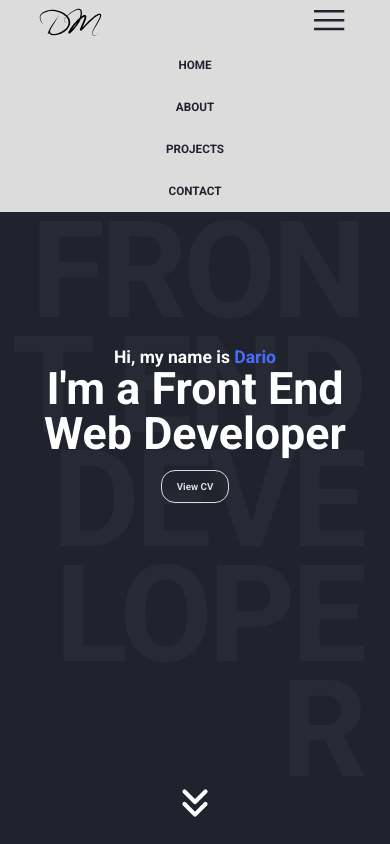
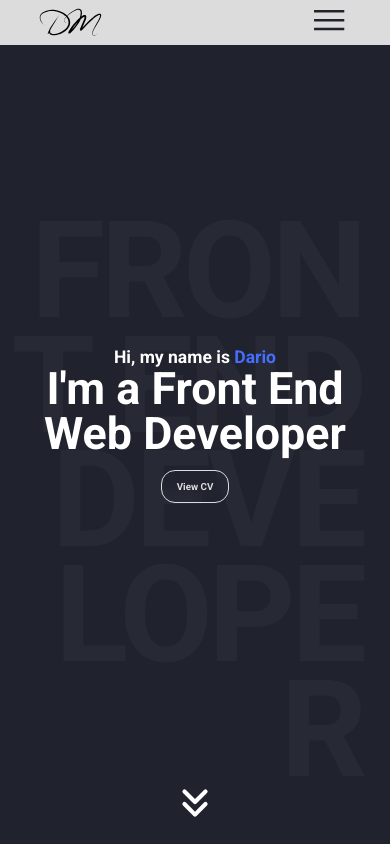
Before and after one commit to dariomartinovski/portfolio, a React (Create React App) app: page / in a window 390 px wide. Shown: the top 844 px of the page. Built offline with nearby package versions, Linux system fonts and the light colour scheme.

Commit message:
Navbar patch 1.0

```diff
--- a/src/App.js
+++ b/src/App.js
@@ -1,22 +1,13 @@
-import { useEffect, useState } from 'react';
 import { BrowserRouter } from 'react-router-dom';
 import Footer from './components/Footer';
 import Navbar from './components/Navbar';
 import Pages from './pages/Pages';
 
 function App() {
-  const [screenWidth, setScreenWidth] = useState();
-
-  useEffect(()=>{
-    window.addEventListener("resize", () => setScreenWidth(window.innerWidth));
-    return () => {
-      window.removeEventListener("resize", () => setScreenWidth(window.innerWidth));
-    }
-  },[screenWidth])
 
   return (
     <BrowserRouter basename={process.env.PUBLIC_URL}>
-      <Navbar screenWidth={screenWidth}/>
+      <Navbar/>
       <Pages/>
       <Footer/>
     </BrowserRouter>
--- a/src/components/Navbar.jsx
+++ b/src/components/Navbar.jsx
@@ -4,12 +4,21 @@ import { HashLink } from "react-router-hash-link";
 import logo from "../images/signature-logo.svg";
 import "../styles/Navbar.css";
 
-export default function Navbar({ screenWidth }) {
+export default function Navbar() {
   let [menuState, setMenuState] = useState(false);
 
+  const showMenu = () => {
+    window.innerWidth <= 650 ? setMenuState(false) : setMenuState(true);
+  };
+  const closeMenu = () => {
+    setMenuState(false);
+  };
+
   useEffect(() => {
-    screenWidth < 650 ? setMenuState(false) : setMenuState(true);
-  }, [screenWidth]);
+    showMenu();
+  }, []);
+
+  window.addEventListener("resize", showMenu);
 
   return (
     <nav>
@@ -28,19 +37,16 @@ export default function Navbar({ screenWidth }) {
       </button>
       {menuState && (
         <ul className="navlinks">
-          {/* <a href="#section1">
-            <li className="navlink">HOME</li>
-          </a> */}
-          <HashLink smooth to="/#home">
+          <HashLink smooth to="/#home" onClick={closeMenu}>
             <li className="navlink">HOME</li>
           </HashLink>
-          <HashLink smooth to="/#about">
+          <HashLink smooth to="/#about" onClick={closeMenu}>
             <li className="navlink">ABOUT</li>
           </HashLink>
-          <HashLink smooth to="/#projects">
+          <HashLink smooth to="/#projects" onClick={closeMenu}>
             <li className="navlink">PROJECTS</li>
           </HashLink>
-          <HashLink smooth to="/#contact">
+          <HashLink smooth to="/#contact" onClick={closeMenu}>
             <li className="navlink">CONTACT</li>
           </HashLink>
         </ul>
--- a/src/styles/Navbar.css
+++ b/src/styles/Navbar.css
@@ -77,7 +77,7 @@ nav .toggleButton svg{
         color: var(--offWhite);
     }
 }
-@media only screen and (max-width: 650px){
+@media only screen and (max-width: 651px){
     :root{
         font-size: 14px;
     }
```
